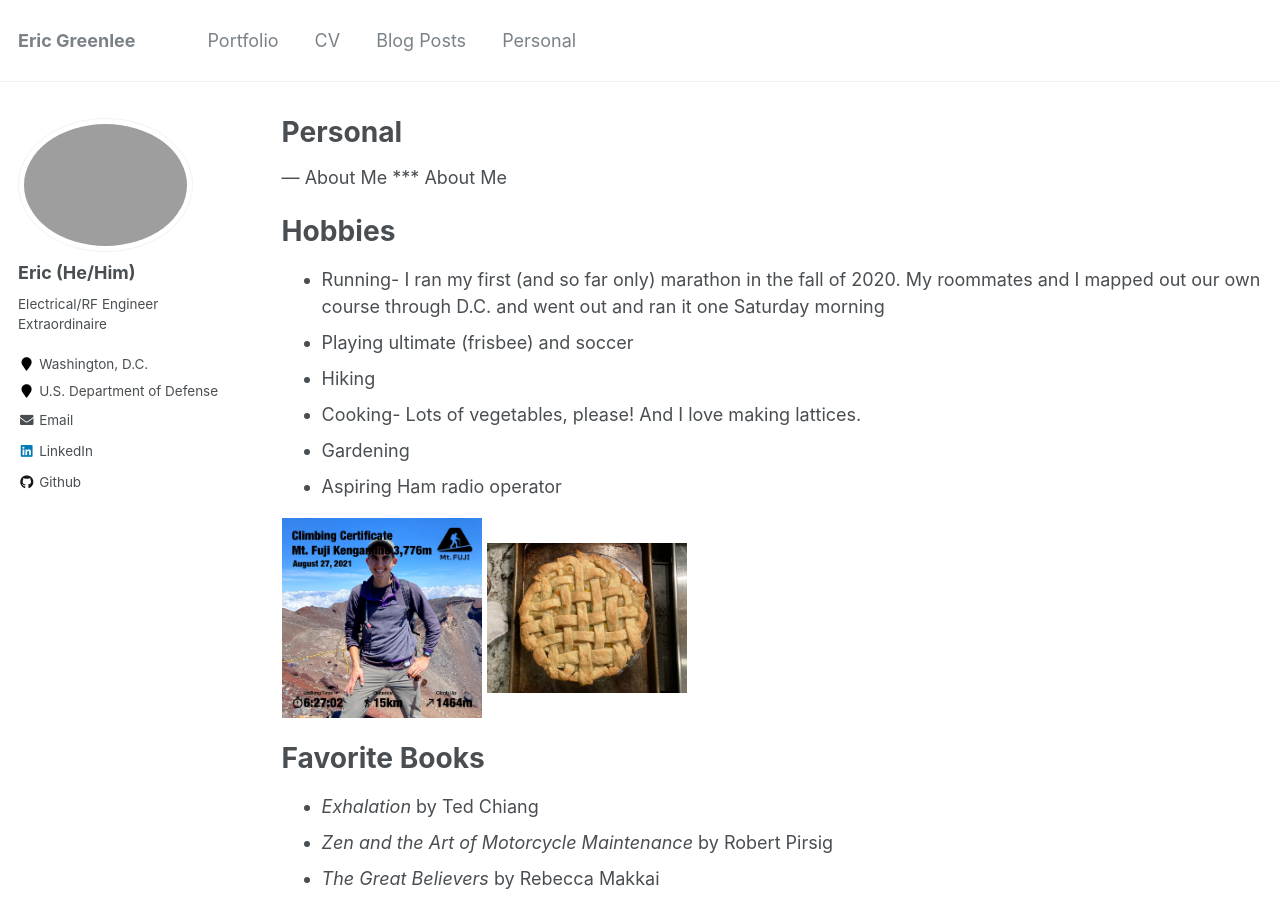
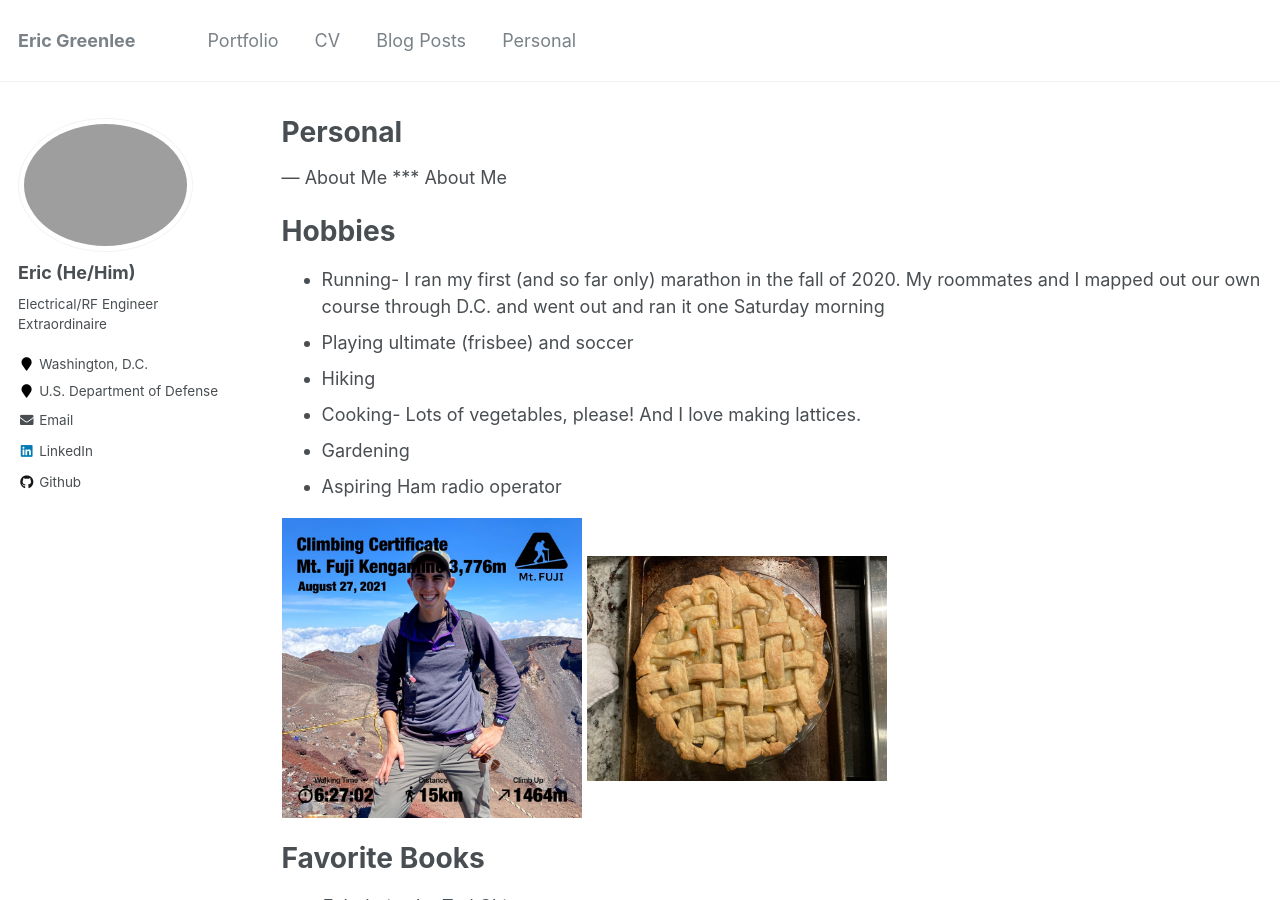
Before and after one commit to EricGreenlee/EricGreenlee.github.io, a Jekyll site: the page built from _pages/personal.md, in a window 1280 px wide and 900 px high. Built offline with Jekyll 4.4.1, drawn with Linux system fonts in a browser that asks for light colours.

Commit message:
portfolio

```diff
--- a/_pages/personal.md
+++ b/_pages/personal.md
@@ -19,7 +19,7 @@ Hobbies
 * Gardening
 * Aspiring Ham radio operator
 
-<img src='/images/FujiHike.png' width='200' height='200'> 		<img src='/images/Lattice.png' width='200' height='200'>
+<img src='/images/FujiHike.png' width='300' height='300'> 		<img src='/images/Lattice.png' width='300' height='300'>
 
 Favorite Books
 ======
```
